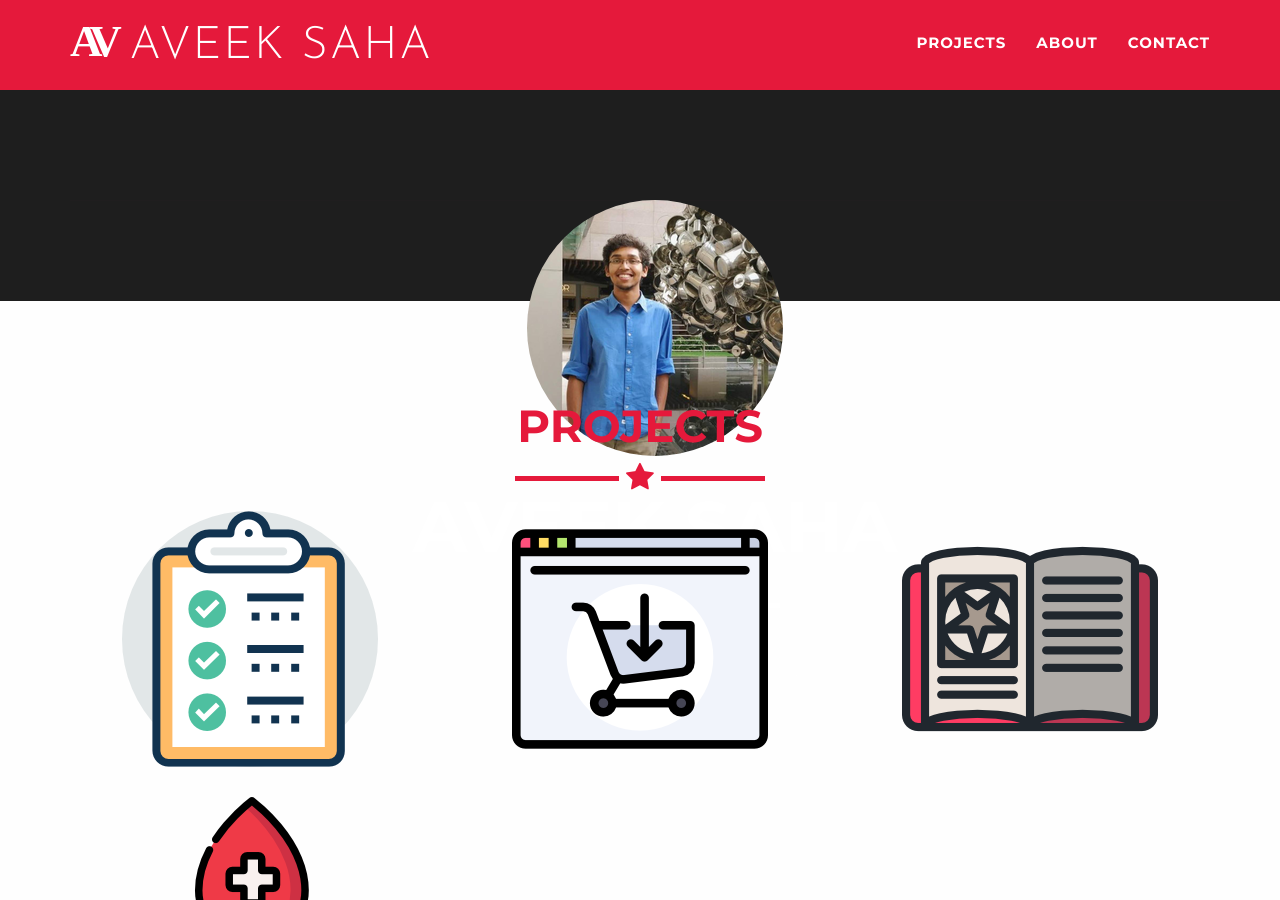
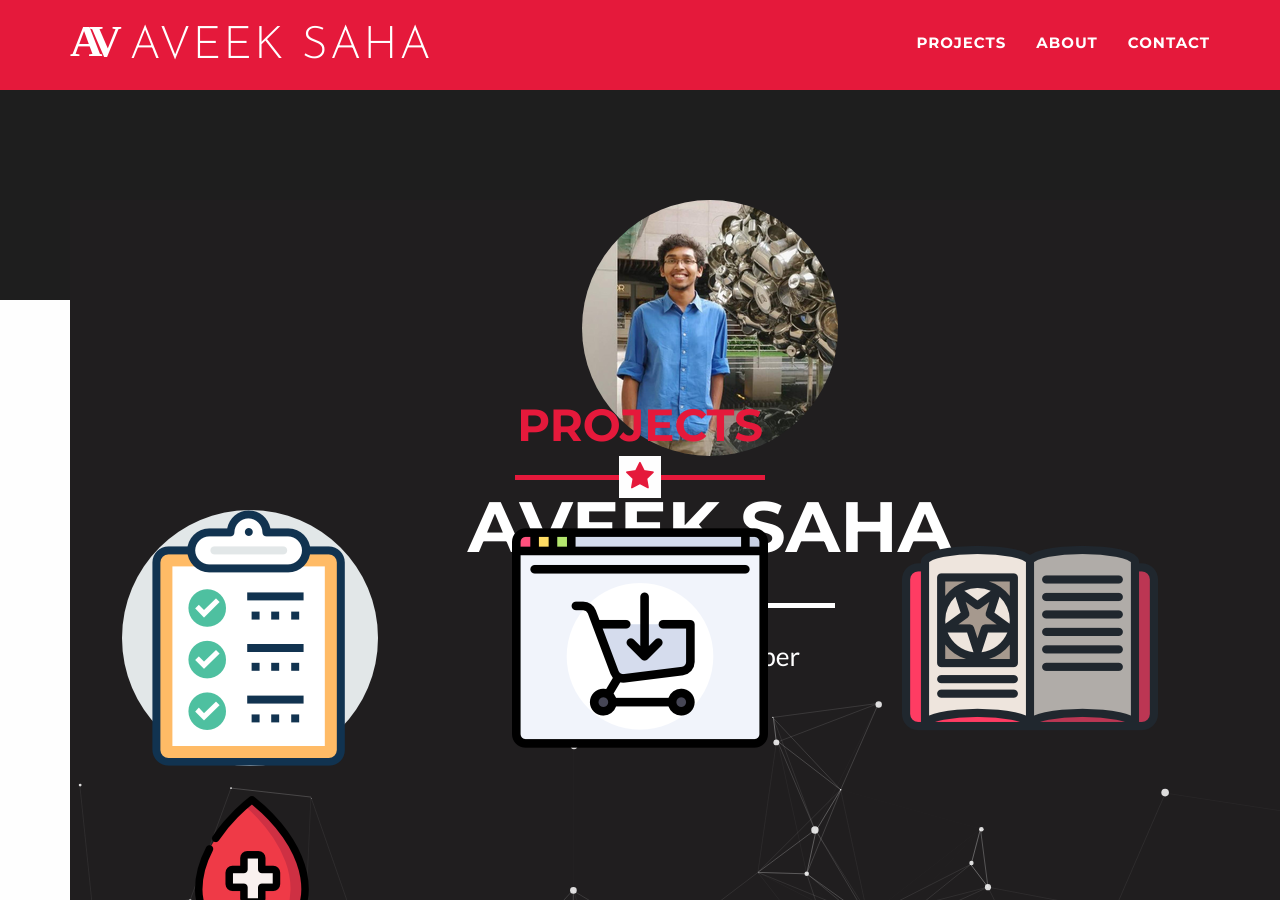
Before and after one commit to Aveek-Saha/Aveek-Saha.github.io, a Jekyll site: the page built from index.html, in a window 1280 px wide and 900 px high. Built offline with Jekyll 4.4.1, drawn with Linux system fonts in a browser that asks for light colours; some web fonts are replaced.

Commit message:
Update header.html

```diff
--- a/_includes/header.html
+++ b/_includes/header.html
@@ -1,9 +1,9 @@
     <!-- Header -->
     <header>
         <div class="container">
+          <div id="particles-js">
             <div class="row">
                 <div class="col-lg-12">
-                    <div id="particles-js">
                     <img class="img-responsive" style="border-radius: 50%;" src="img/profile.png" alt="">
                     <div class="intro-text">
                         <span class="name">{{ site.title }}</span>
```
